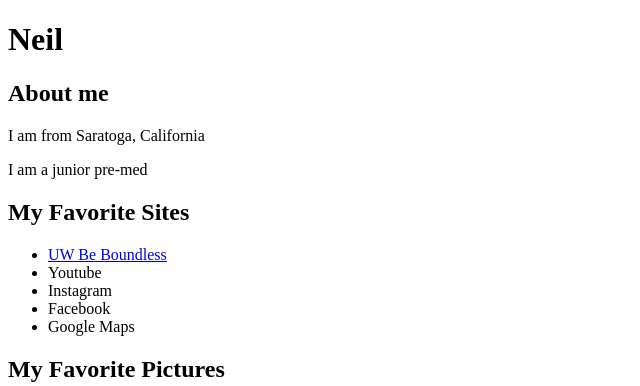
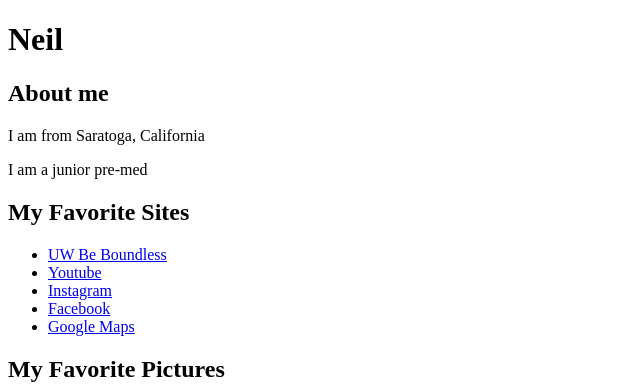
Before and after one commit to neilrao48/neilrao48.github.io, a plain HTML site: page tags.html in a window 1280 px wide. Shown: the top 386 px of the page, without its empty margins (0-640 px from the left). Drawn offline with Linux system fonts and the light colour scheme.

Commit message:
Add files via upload

```diff
--- a/tags.html
+++ b/tags.html
@@ -13,10 +13,10 @@
         <h2>My Favorite Sites</h2>
         <ul>
             <li><a href="https://www.washington.edu/boundless/">UW Be Boundless</a></li>
-            <li>Youtube</li>
-            <li>Instagram</li>
-            <li>Facebook</li>
-            <li>Google Maps</li>
+            <li><a href="https://www.youtube.com/">Youtube</a></li>
+            <li><a href="https://www.instagram.com/">Instagram</a></li>
+            <li><a href="https://www.facebook.com/">Facebook</a></li>
+            <li><a href="https://www.google.com/maps">Google Maps</a></li>
         </ul>
 
         <h2>My Favorite Pictures</h2>
```
